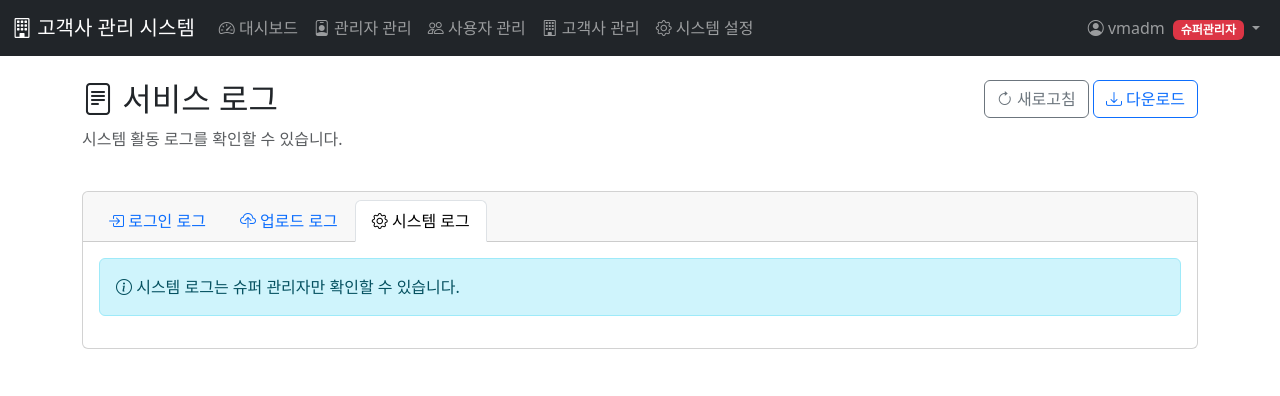
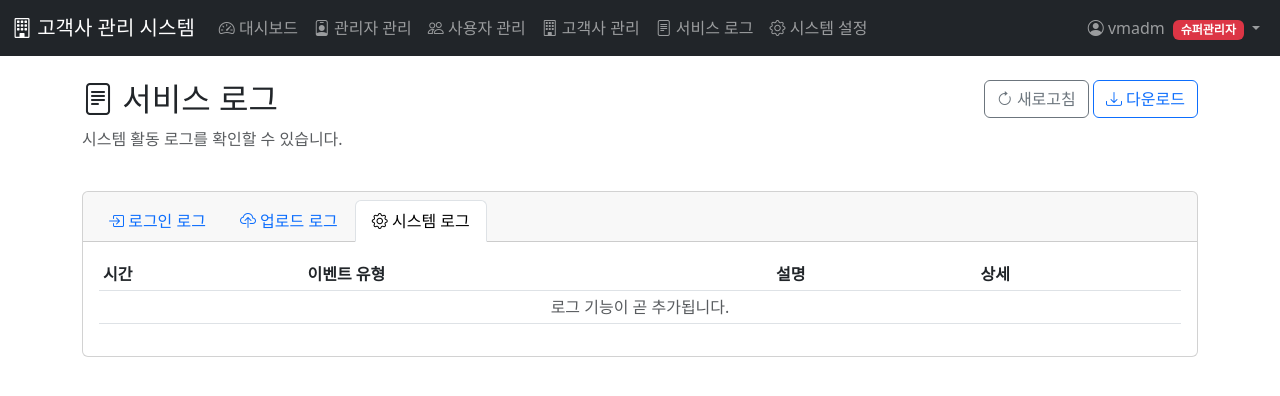
Before and after one commit to HelloJamong/customer-storage, a Flask app: page /admin/logs in a window 1280 px wide, after a click on "시스템 로그". Shown: the top 396 px of the page. Run offline with Flask 3, Linux system fonts and the light colour scheme; a user stored in the database is signed in; data comes from the database, SQL or seed files in the repository.

Commit message:
#Fix 슈퍼관리자가 일부 메뉴에 접근할 수 없는 오류 수정

```diff
--- a/app/app.py
+++ b/app/app.py
@@ -807,7 +807,13 @@ def create_user():
     username = request.form.get('username')
     name = request.form.get('name')
     email = request.form.get('email') if request.form.get('email') else None
+    department = request.form.get('department')
     customer_id = request.form.get('customer_id') if request.form.get('customer_id') else None
+
+    # 필수 필드 확인
+    if not department:
+        flash('소속을 선택해주세요.', 'danger')
+        return redirect(url_for('manage_users'))
 
     # 중복 체크
     if User.query.filter_by(username=username).first():
@@ -827,6 +833,7 @@ def create_user():
         name=name,
         email=email,
         role=ROLE_USER,
+        department=department,
         is_active=True,
         customer_id=int(customer_id) if customer_id else None
     )
--- a/app/templates/admin/logs.html
+++ b/app/templates/admin/logs.html
@@ -31,11 +31,13 @@
                     <i class="bi bi-cloud-upload"></i> 업로드 로그
                 </a>
             </li>
+            {% if current_user.is_super_admin() %}
             <li class="nav-item">
                 <a class="nav-link" data-bs-toggle="tab" href="#system-logs">
                     <i class="bi bi-gear"></i> 시스템 로그
                 </a>
             </li>
+            {% endif %}
         </ul>
     </div>
     <div class="card-body">
@@ -83,11 +85,29 @@
                     </table>
                 </div>
             </div>
+            {% if current_user.is_super_admin() %}
             <div class="tab-pane fade" id="system-logs">
-                <div class="alert alert-info">
-                    <i class="bi bi-info-circle"></i> 시스템 로그는 슈퍼 관리자만 확인할 수 있습니다.
+                <div class="table-responsive">
+                    <table class="table table-sm table-hover">
+                        <thead>
+                            <tr>
+                                <th>시간</th>
+                                <th>이벤트 유형</th>
+                                <th>설명</th>
+                                <th>상세</th>
+                            </tr>
+                        </thead>
+                        <tbody>
+                            <tr>
+                                <td colspan="4" class="text-center text-muted">
+                                    로그 기능이 곧 추가됩니다.
+                                </td>
+                            </tr>
+                        </tbody>
+                    </table>
                 </div>
             </div>
+            {% endif %}
         </div>
     </div>
 </div>
--- a/app/templates/base.html
+++ b/app/templates/base.html
@@ -41,6 +41,11 @@
                     <li class="nav-item">
                         <a class="nav-link" href="{{ url_for('manage_customers') }}">
                             <i class="bi bi-building"></i> 고객사 관리
+                        </a>
+                    </li>
+                    <li class="nav-item">
+                        <a class="nav-link" href="{{ url_for('admin_service_logs') }}">
+                            <i class="bi bi-file-text"></i> 서비스 로그
                         </a>
                     </li>
                     <li class="nav-item">
```
Also changed, not shown: app/templates/super_admin/users.html (+20 -1 lines).
